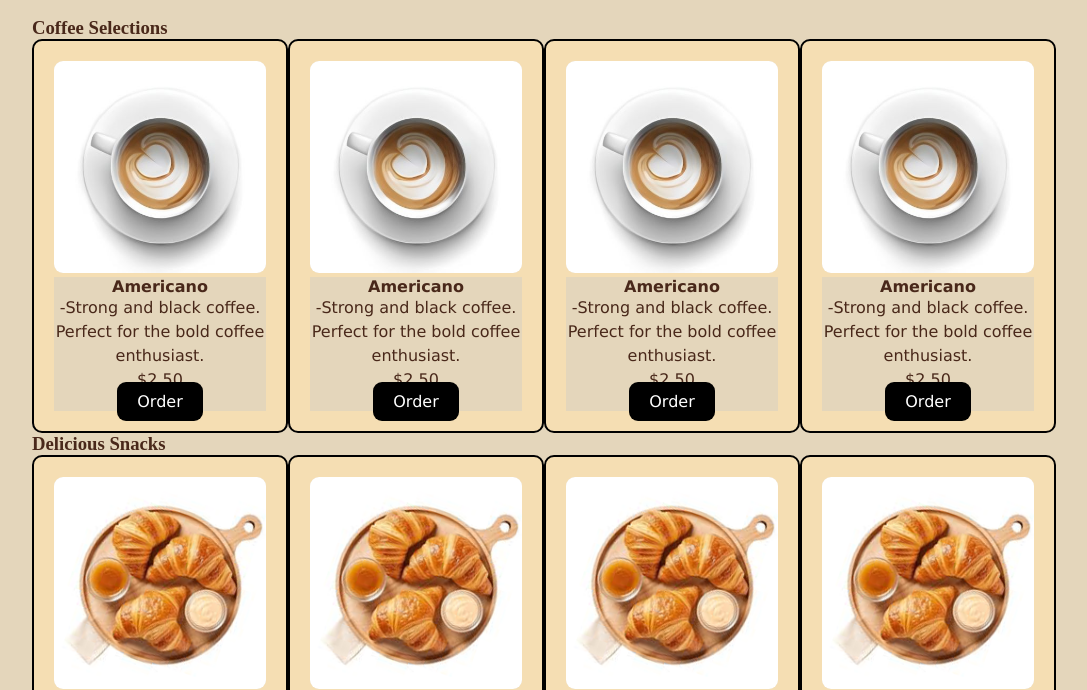
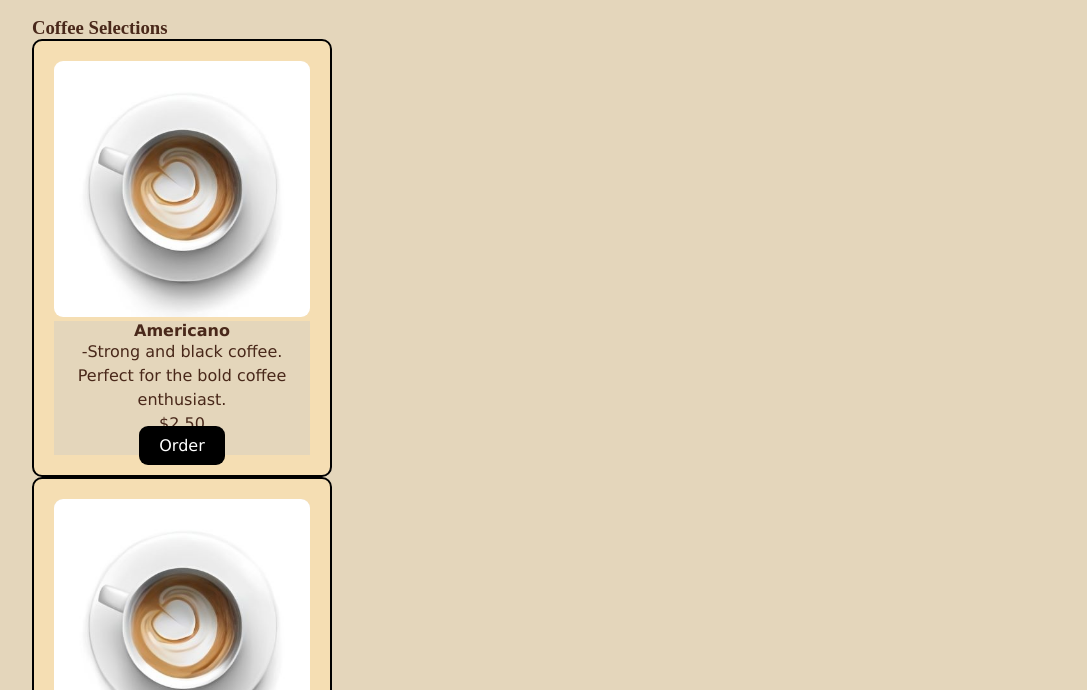
Before and after one commit to hnin267/serene-sips, a plain HTML site: page index.html in a window 1280 px wide. Shown: the part 571-1261 px from the top of the page, without its empty margins (96-1183 px from the left). Drawn offline with Linux system fonts and the light colour scheme.

Commit message:
updated of html and css

```diff
--- a/style.css
+++ b/style.css
@@ -71,10 +71,7 @@ footer {
   font-size: 2rem;
   margin: 20px 0;
 }
-.card-container {
-  display: flex;
-  justify-content: center;
-}
+
 .card {
   border: 2px solid #000;
   width: 300px;
```
